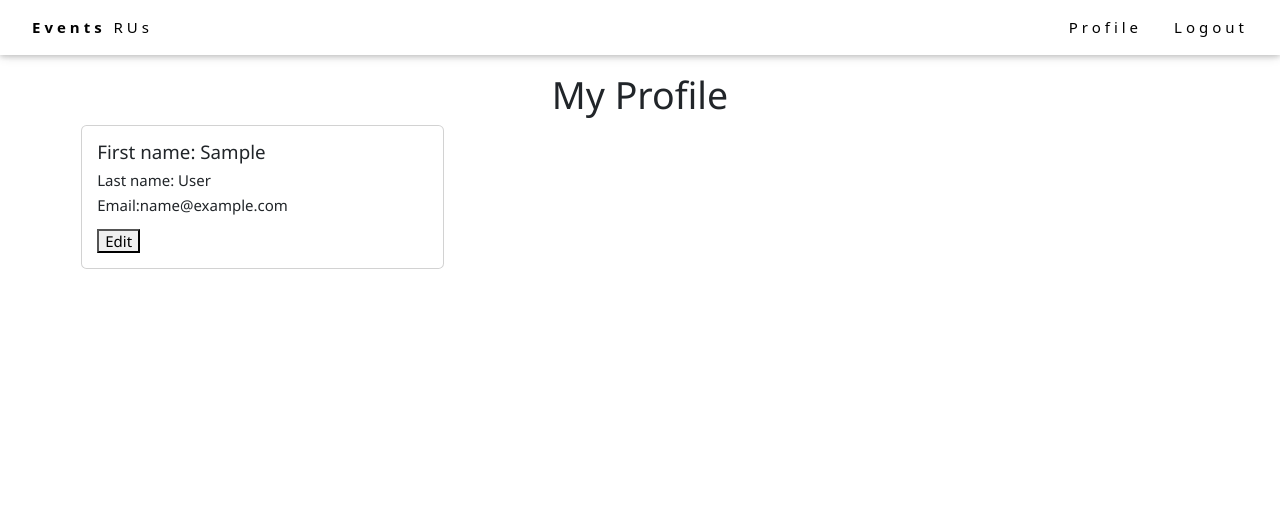
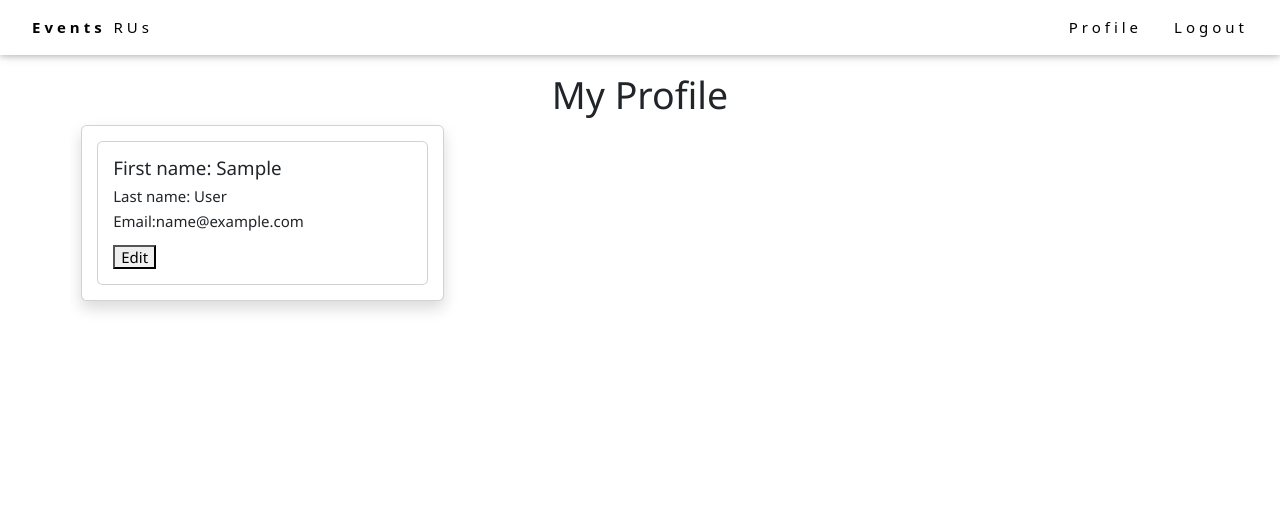
Before and after one commit to amaghrabi7/event_project, a Django app: template shared/templates/profile.html in a window 1280 px wide. Shown: the top 511 px of the page. Run offline with Django 4.2, Linux system fonts and the light colour scheme; the template is opened without the code that fills it, so the values that code supplies are empty; the visitor is signed in with stand-in values (Sample User, id 1).

Commit message:
adding shadow to profile card

```diff
--- a/shared/templates/profile.html
+++ b/shared/templates/profile.html
@@ -10,7 +10,8 @@ crossorigin="anonymous"
     <div class="row g-3 ">
 
       <div class="col-lg-4">
-        <div class="card">
+        <div class="card shadow p-3 mb-5 bg-white rounded">
+          <div class="card ">
           <div class="card-body">
 
             <h5 class="card-title">First name: {{ user.first_name }}</h3>
```
